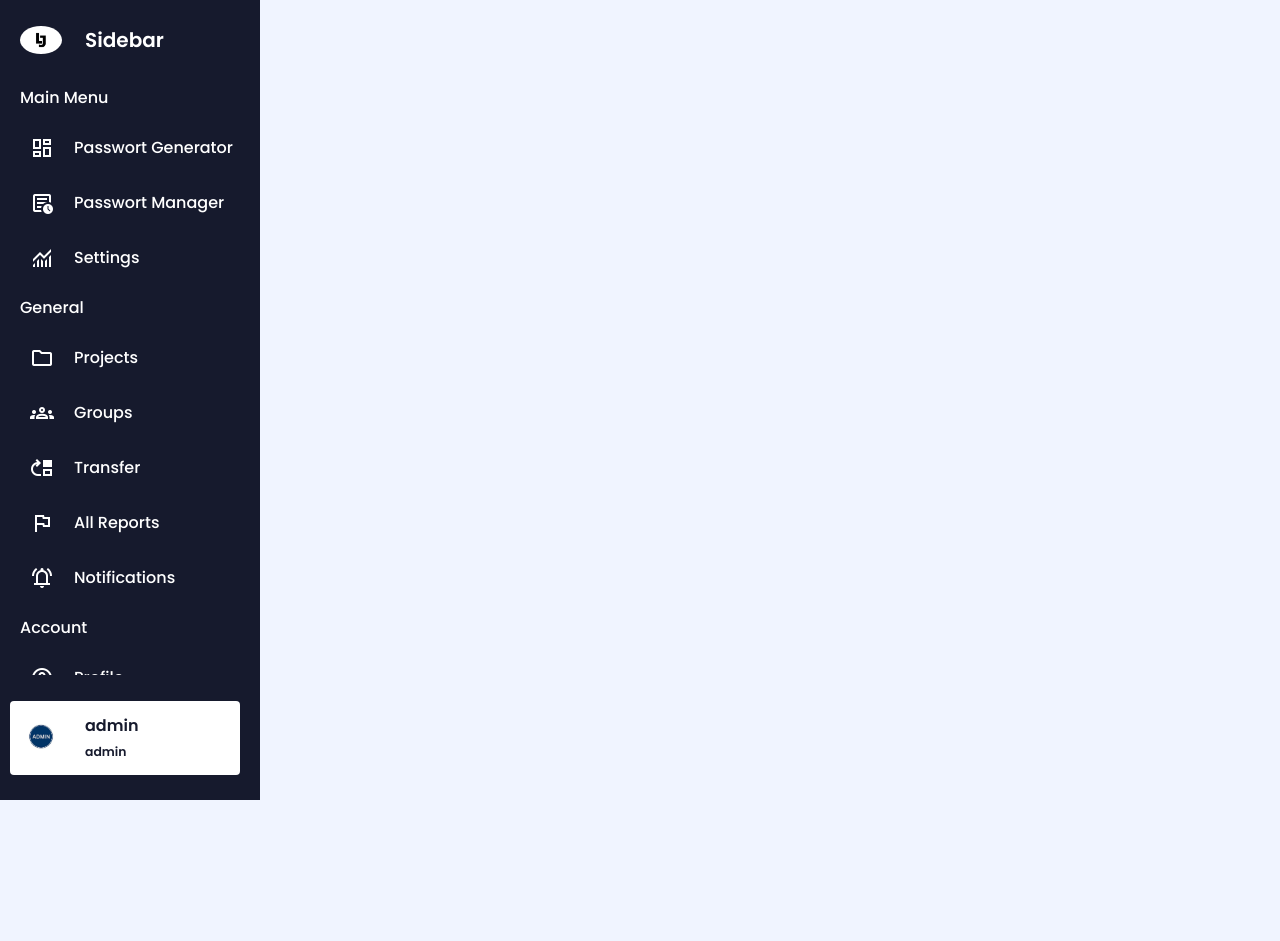
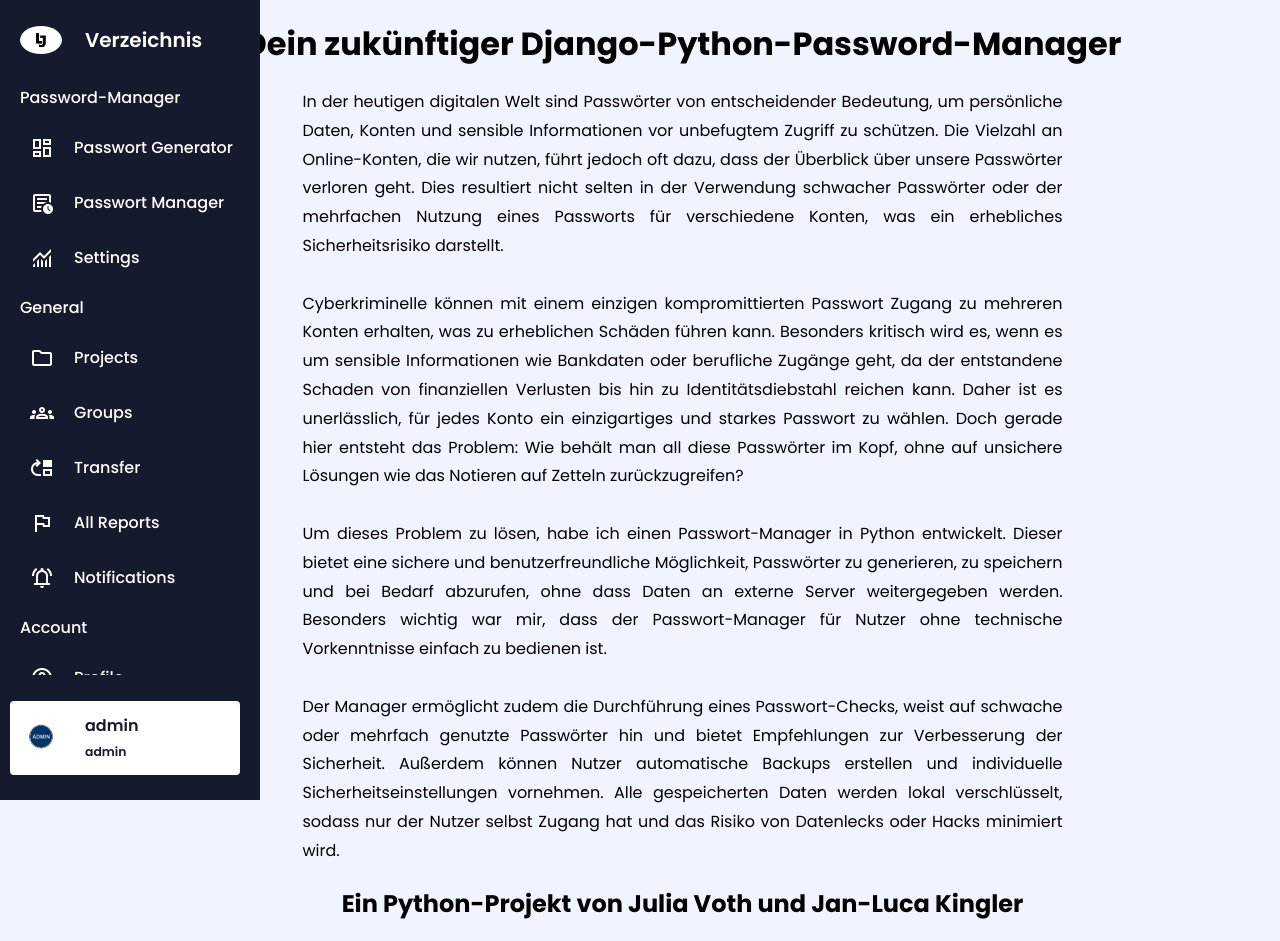
Before and after one commit to JanLucaKingler/django-password-manager, a Django app: page /home/ in a window 1280 px wide. Before the commit the page ends 800 px from the top, so only its background shows below. Run offline with Django 5.2, Linux system fonts and the light colour scheme; a user stored in the database is signed in.

Commit message:
feat(homepage.html) - Header + text

```diff
--- a/mydjango/static/homepage.css
+++ b/mydjango/static/homepage.css
@@ -150,3 +150,20 @@ body {
     background: #fff;
     border-radius: 4px;
 }
+
+.content {
+  display: flex;
+  justify-content: center;
+  align-items: center;
+  flex-direction: column;
+  margin-left: 85px;
+  padding: 20px;
+}
+
+.textmitte{
+    text-align: justify;
+    max-width: 800px;
+    margin: 0 auto;
+    padding: 20px;
+    line-height: 1.8;
+}
--- a/mydjango/templates/homepage.html
+++ b/mydjango/templates/homepage.html
@@ -11,14 +11,49 @@
           href="https://fonts.googleapis.com/css2?family=Material+Symbols+Outlined:opsz,wght,FILL,GRAD@20..48,100..700,0..1,-50..200"/>
 </head>
 <body>
+<div class="content">
+    <h1 class="textTop">Dein zukünftiger Django-Python-Password-Manager</h1>
+
+    <div class="textmitte">
+        In der heutigen digitalen Welt sind Passwörter von entscheidender Bedeutung, um persönliche Daten, Konten und
+        sensible Informationen vor unbefugtem Zugriff zu schützen. Die Vielzahl an Online-Konten, die wir nutzen, führt
+        jedoch oft dazu, dass der Überblick über unsere Passwörter verloren geht. Dies resultiert nicht selten in der
+        Verwendung schwacher Passwörter oder der mehrfachen Nutzung eines Passworts für verschiedene Konten, was ein
+        erhebliches Sicherheitsrisiko darstellt.
+        <br>
+        <br>
+        Cyberkriminelle können mit einem einzigen kompromittierten Passwort Zugang zu mehreren Konten erhalten, was zu
+        erheblichen Schäden führen kann. Besonders kritisch wird es, wenn es um sensible Informationen wie Bankdaten oder
+        berufliche Zugänge geht, da der entstandene Schaden von
+        finanziellen Verlusten bis hin zu Identitätsdiebstahl reichen kann. Daher ist es unerlässlich, für jedes Konto
+        ein einzigartiges und starkes Passwort zu wählen. Doch gerade hier entsteht das Problem: Wie behält man all
+        diese Passwörter im Kopf, ohne auf unsichere Lösungen wie das Notieren auf Zetteln zurückzugreifen?
+        <br>
+        <br>
+        Um dieses Problem zu lösen, habe ich einen Passwort-Manager in Python entwickelt. Dieser bietet eine sichere und
+        benutzerfreundliche Möglichkeit, Passwörter zu generieren, zu speichern und bei Bedarf abzurufen, ohne dass
+        Daten an externe Server weitergegeben werden. Besonders wichtig war mir, dass der Passwort-Manager für Nutzer
+        ohne technische Vorkenntnisse einfach zu bedienen ist.
+        <br>
+        <br>
+        Der Manager ermöglicht zudem die Durchführung eines
+        Passwort-Checks, weist auf schwache oder mehrfach genutzte Passwörter hin und bietet Empfehlungen zur
+        Verbesserung der Sicherheit. Außerdem können Nutzer automatische Backups erstellen und individuelle
+        Sicherheitseinstellungen vornehmen. Alle gespeicherten Daten werden lokal verschlüsselt, sodass nur der Nutzer
+        selbst Zugang hat und das Risiko von Datenlecks oder Hacks minimiert wird.
+
+
+    </div>
+    <h2>Ein Python-Projekt von Julia Voth und Jan-Luca Kingler</h2>
+</div>
 <aside class="sidebar">
     <div class="sidebar-header">
         <img src="{% static 'images/logo.jpg' %}" alt="Logo">
-        <h2>Sidebar</h2>
+        <h2>Verzeichnis</h2>
     </div>
     <ul class="sidebar-links">
         <h4>
-            <span>Main Menu</span>
+            <span>Password-Manager</span>
             <div class="menu-separator"></div>
         </h4>
         <li>
```
Also changed, not shown: db.sqlite3. Lines whose indentation alone changed are shown as unchanged.
